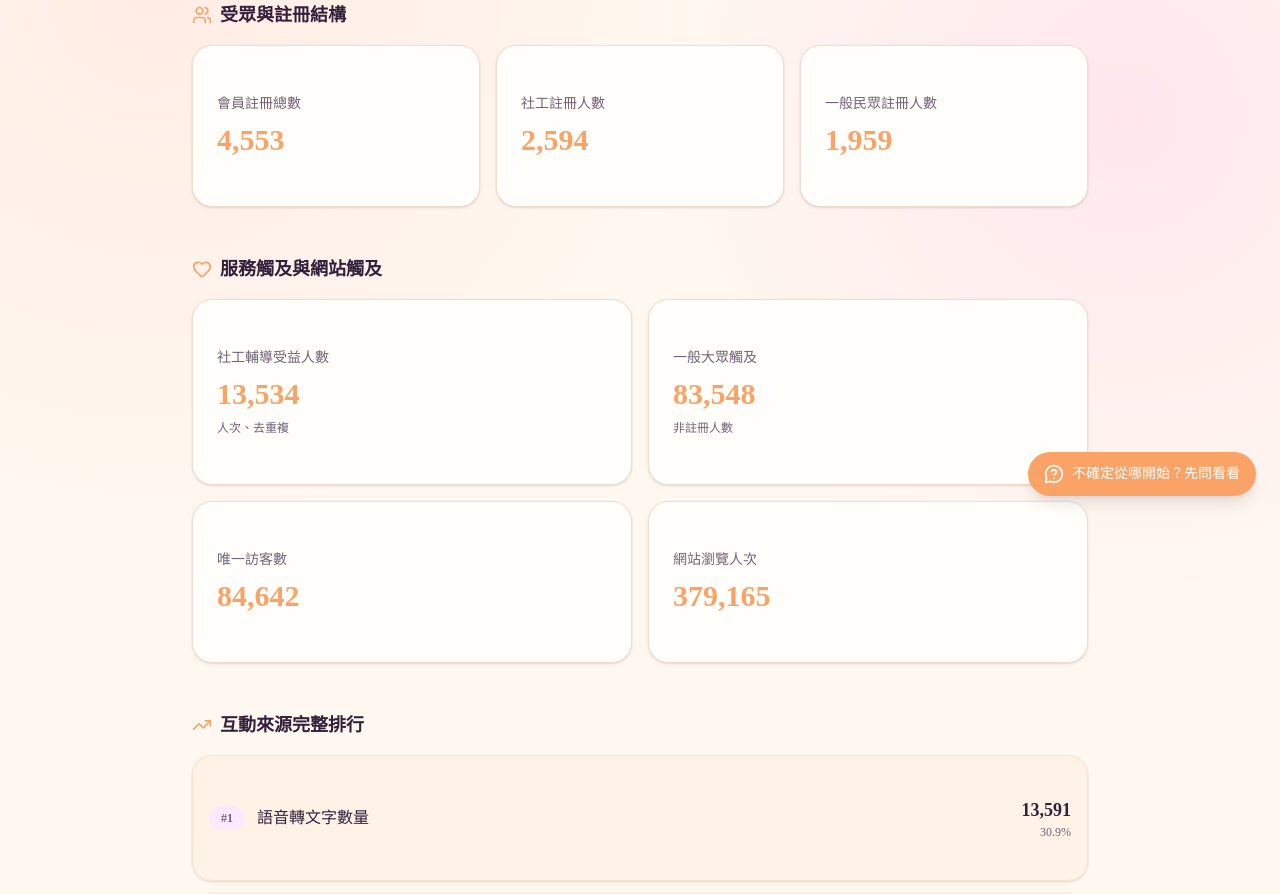
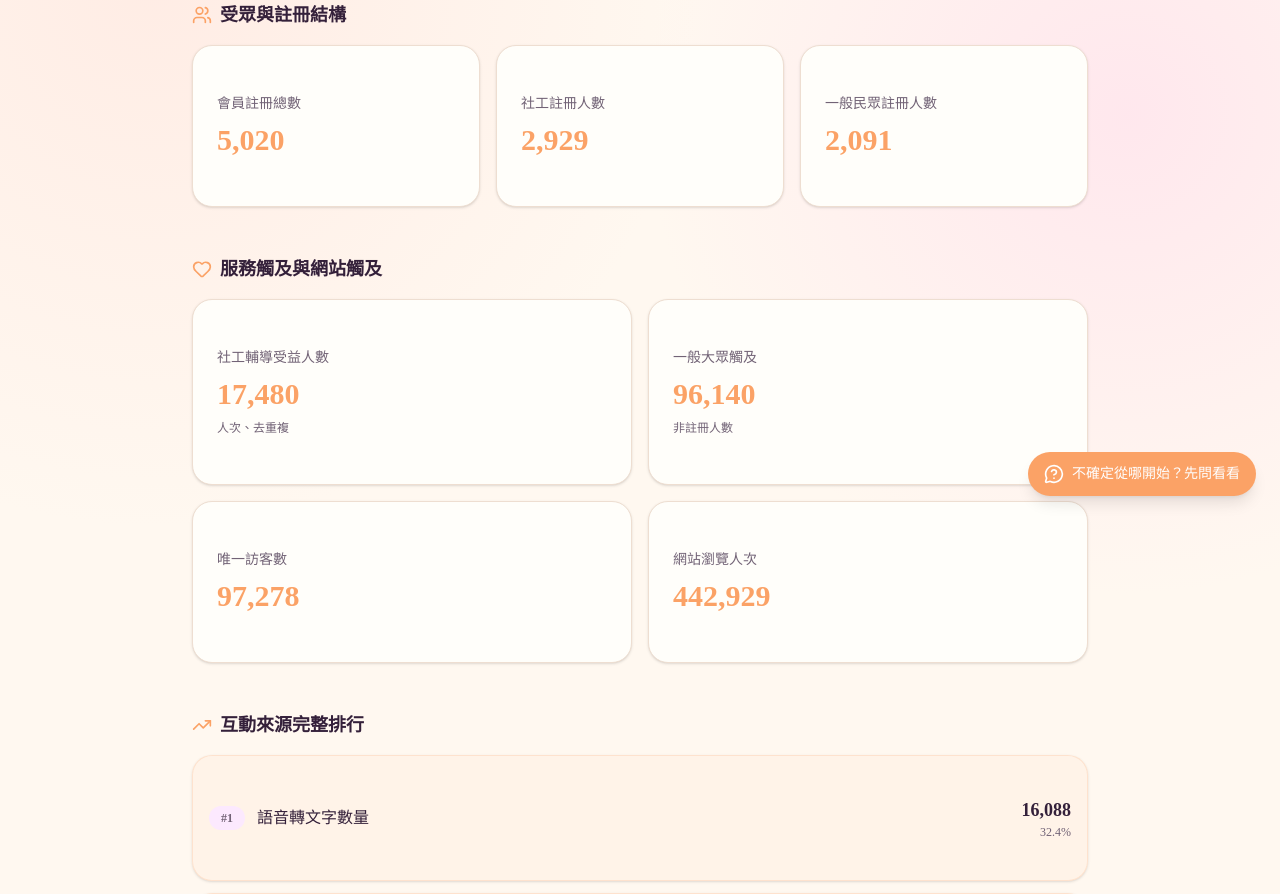
Before and after one commit to Kevin-Yeh-egroup/cowork-website, a Next.js app: page /impact in a window 1280 px wide. Shown: the part 280-1174 px from the top of the page. Built offline with nearby package versions, Linux system fonts and the light colour scheme.

Commit message:
Update FamilyFin impact metrics

```diff
--- a/app/page.tsx
+++ b/app/page.tsx
@@ -117,10 +117,10 @@ export default function HomePage() {
         <div className="max-w-4xl mx-auto">
           <div className="text-center mb-8">
             <h2 className="text-xl sm:text-2xl font-semibold text-foreground mb-2 text-balance">
-              已經有超過 84,000 人開始整理自己的財務
+              已經有超過 97,000 人開始整理自己的財務
             </h2>
             <p className="text-sm sm:text-base text-muted-foreground leading-relaxed mb-6">
-              目前已有 84,642 位使用者造訪好理家在，透過檢測、工具與內容開始整理自己的財務狀態。
+              目前已有 97,278 位使用者造訪好理家在，透過檢測、工具與內容開始整理自己的財務狀態。
             </p>
           </div>
 
--- a/lib/impact-data.ts
+++ b/lib/impact-data.ts
@@ -1,26 +1,26 @@
 export const audienceStats = [
-  { label: "會員註冊總數", value: "4,553" },
-  { label: "社工註冊人數", value: "2,594" },
-  { label: "一般民眾註冊人數", value: "1,959" },
+  { label: "會員註冊總數", value: "5,020" },
+  { label: "社工註冊人數", value: "2,929" },
+  { label: "一般民眾註冊人數", value: "2,091" },
 ]
 
 export const serviceStats = [
-  { label: "社工輔導受益人數", value: "13,534", note: "人次、去重複" },
-  { label: "一般大眾觸及", value: "83,548", note: "非註冊人數" },
+  { label: "社工輔導受益人數", value: "17,480", note: "人次、去重複" },
+  { label: "一般大眾觸及", value: "96,140", note: "非註冊人數" },
 ]
 
 export const websiteStats = [
-  { label: "唯一訪客數", value: "84,642" },
-  { label: "網站瀏覽人次", value: "379,165" },
+  { label: "唯一訪客數", value: "97,278" },
+  { label: "網站瀏覽人次", value: "442,929" },
 ]
 
 export const engagementRanking = [
-  { label: "語音轉文字數量", value: "13,591", percent: "30.9%" },
-  { label: "詢問AI數量", value: "10,592", percent: "24.1%" },
-  { label: "財務風險快篩AI問答數量", value: "6,086", percent: "13.9%" },
-  { label: "財務風險快篩數量", value: "5,029", percent: "11.4%" },
-  { label: "知識庫AI搜尋數量", value: "3,701", percent: "8.4%" },
-  { label: "語音轉文字AI問答數量", value: "2,505", percent: "5.7%" },
-  { label: "個案歷程紀要", value: "1,926", percent: "4.4%" },
-  { label: "線上諮詢案", value: "498", percent: "1.1%" },
+  { label: "語音轉文字數量", value: "16,088", percent: "32.4%" },
+  { label: "問問AI數量", value: "12,026", percent: "24.2%" },
+  { label: "財務風險快篩AI問答數量", value: "6,475", percent: "13.1%" },
+  { label: "財務風險快篩數量", value: "5,391", percent: "10.9%" },
+  { label: "知識庫AI搜尋數量", value: "4,042", percent: "8.1%" },
+  { label: "語音轉文字AI問答數量", value: "2,999", percent: "6.0%" },
+  { label: "個案歷程紀要", value: "1,969", percent: "4.0%" },
+  { label: "線上諮詢案", value: "606", percent: "1.2%" },
 ]
```
